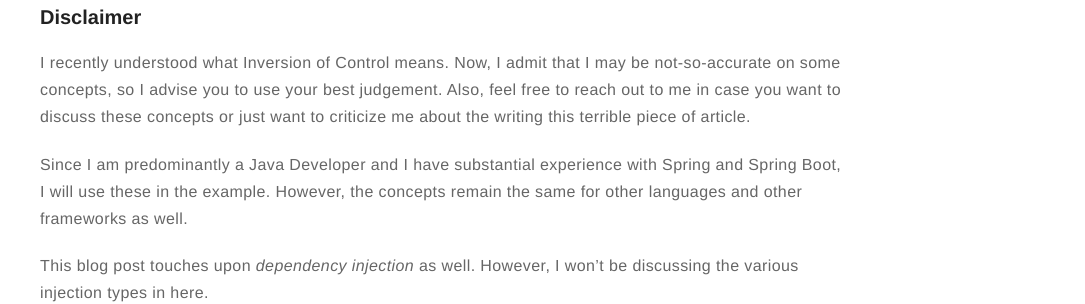
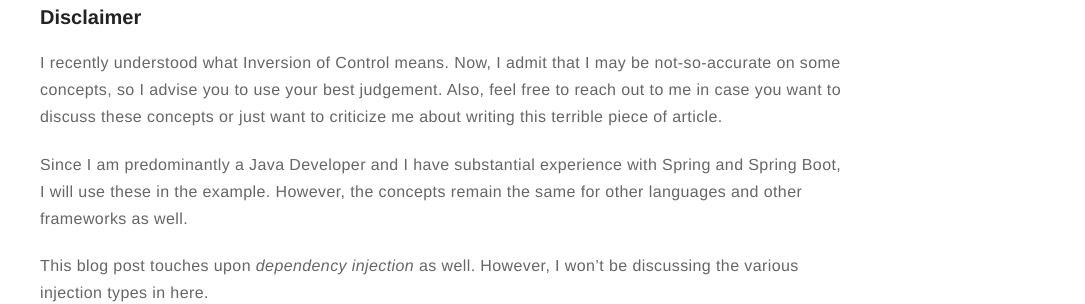
Before and after one commit to jalispran/jalispran, a Jekyll site: the page built from _posts/2020-03-28-Inversion-of-Control.markdown, in a window 1280 px wide and 900 px high. Shown: the part 301-605 px from the top of the window, without its empty margins (195-1280 px from the left). Built offline with Jekyll 4.4.1, drawn with Linux system fonts in a browser that asks for light colours; comment, search, counter and statistics services are not loaded; some of the changed text lies outside the part shown.

Commit message:
IoC bug fixes

```diff
--- a/_posts/2020-03-28-Inversion-of-Control.markdown
+++ b/_posts/2020-03-28-Inversion-of-Control.markdown
@@ -14,7 +14,7 @@ author: pranjal
 
 ### Disclaimer
 
-I recently understood what Inversion of Control means. Now, I admit that I may be not-so-accurate on some concepts, so I advise you to use your best judgement. Also, feel free to reach out to me in case you want to discuss these concepts or just want to criticize me about the writing this terrible piece of article.
+I recently understood what Inversion of Control means. Now, I admit that I may be not-so-accurate on some concepts, so I advise you to use your best judgement. Also, feel free to reach out to me in case you want to discuss these concepts or just want to criticize me about writing this terrible piece of article.
 
 Since I am predominantly a Java Developer and I have substantial experience with Spring and Spring Boot, I will use these in the example. However, the concepts remain the same for other languages and other frameworks as well.
 
```
Also changed, not shown: other parts of _posts/2020-03-28-Inversion-of-Control.markdown (+1 -1 lines).
